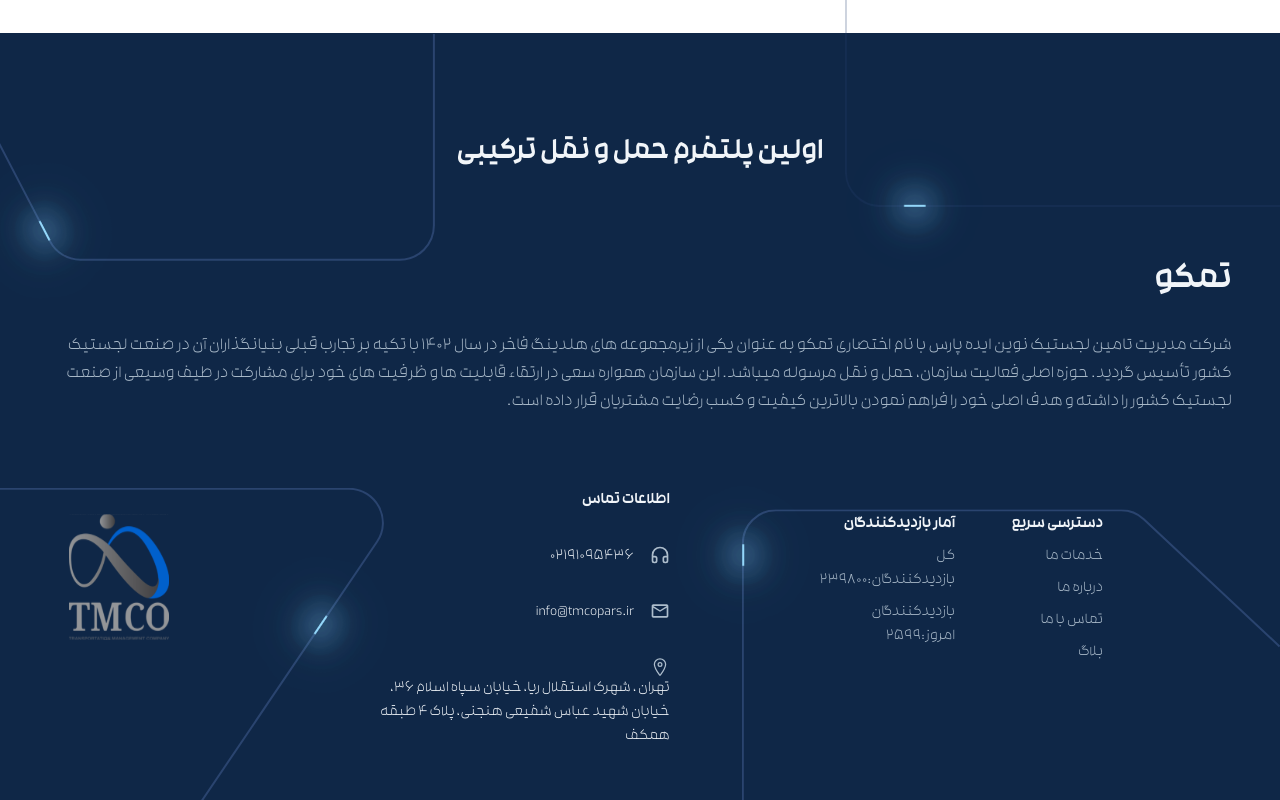
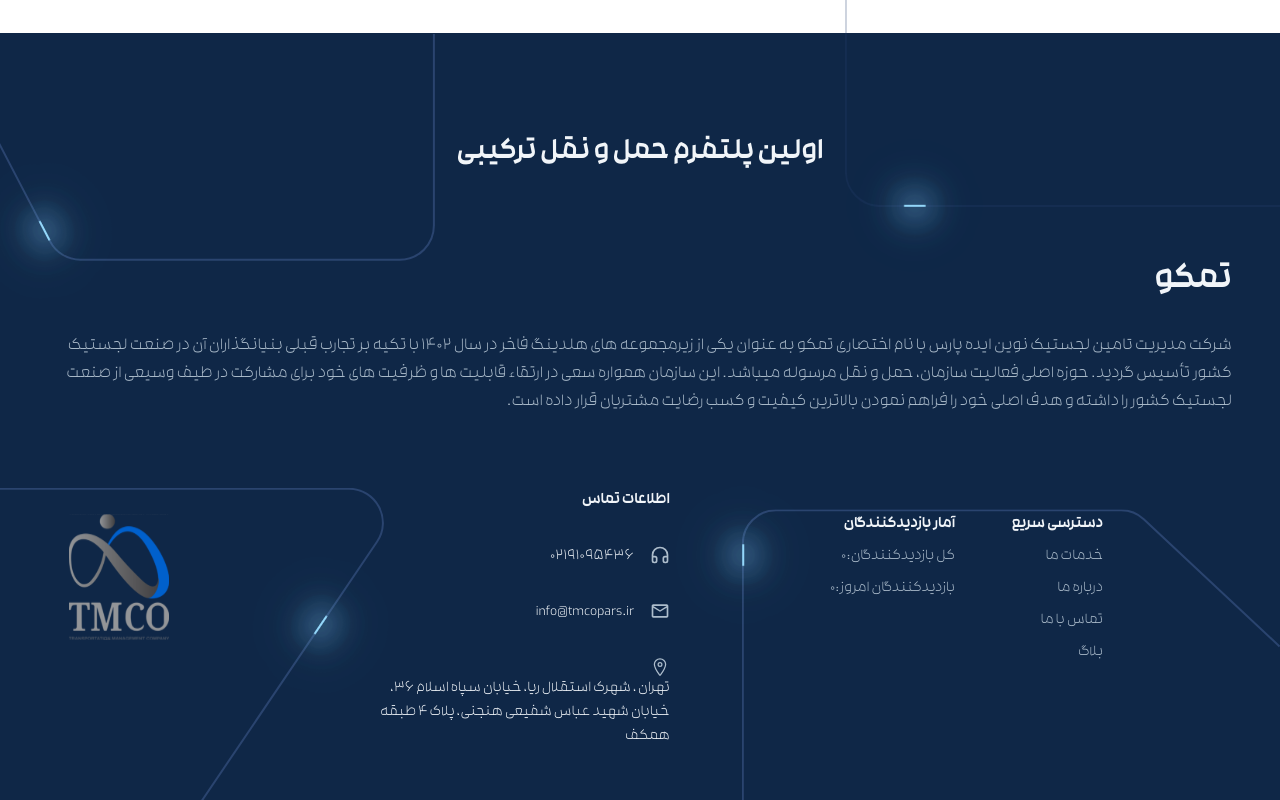
Before and after one commit to AMIRBAXXTER/tmco_project, a Next.js app in the folder frontend/: page / in a window 1280 px wide. Shown: the part 5842-6642 px from the top of the page. Built offline with nearby package versions, Linux system fonts and the light colour scheme; no server answers; what moment-jalaali would draw is missing.

Commit message:
fix footer

```diff
--- a/frontend/src/components/Layout/Footer.js
+++ b/frontend/src/components/Layout/Footer.js
@@ -271,8 +271,8 @@ export default function Footer() {
                 <div className="w-1/2 h-full">
                   <div className="flex flex-col gap-2">
                     <h2 className="font-bold">آمار بازدیدکنندگان</h2>
-                    <p className="text-[#ADBDCC]">کل بازدیدکنندگان:239800</p>
-                    <p className="text-[#ADBDCC]">بازدیدکنندگان امروز:2599</p>
+                    <p className="text-[#ADBDCC]">کل بازدیدکنندگان:{totalViews}</p>
+                    <p className="text-[#ADBDCC]">بازدیدکنندگان امروز:{dailyViews}</p>
                   </div>
                 </div>
               </div>
```
